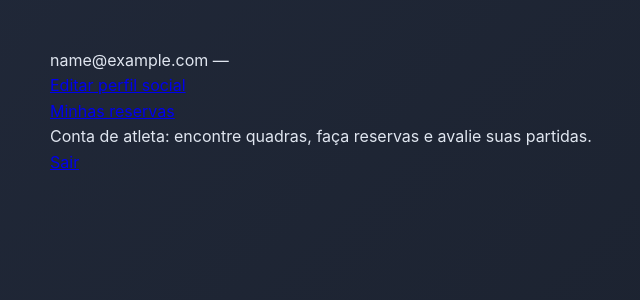
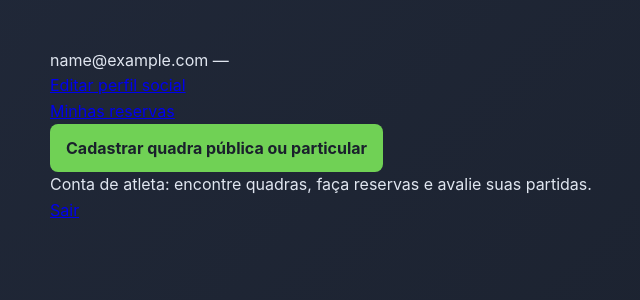
Before and after one commit to Caramorii/DGAsports, a Django app: page /perfil/ in a window 1280 px wide. Shown: the part 58-358 px from the top of the page, without its empty margins (306-946 px from the left). Run offline with Django 5.2, Linux system fonts and the light colour scheme; the visitor is signed in with stand-in values (Sample User, id 1); data that the repository does not hold is empty.

Commit message:
feat(templates): atualiza página de perfil

```diff
--- a/templates/perfil.html
+++ b/templates/perfil.html
@@ -19,6 +19,7 @@
       <p>{{ user.email }} — {{ user.cidade }}</p>
       <p><a href="{% url 'editar_perfil' %}">Editar perfil social</a></p>
       <p><a href="{% url 'minhas_reservas' %}">Minhas reservas</a></p>
+      {% if user.is_staff %}<p><a class="admin-action" href="{% url 'admin_cadastrar_quadra' %}">Cadastrar quadra pública ou particular</a></p>{% endif %}
       {% if tem_quadra %}
       <p><a href="{% url 'painel_proprietario' %}">Painel da minha arena</a></p>
       {% else %}
@@ -29,5 +30,8 @@
       <p><a href="{% url 'login' %}">Faça login</a></p>
     {% endif %}
   </main>
+  <style>
+    .admin-action { display:inline-block; padding:.7rem 1rem; border-radius:8px; background:var(--primary-green); color:var(--text-dark); font-weight:700; text-decoration:none; }
+  </style>
 </body>
 </html>
```
